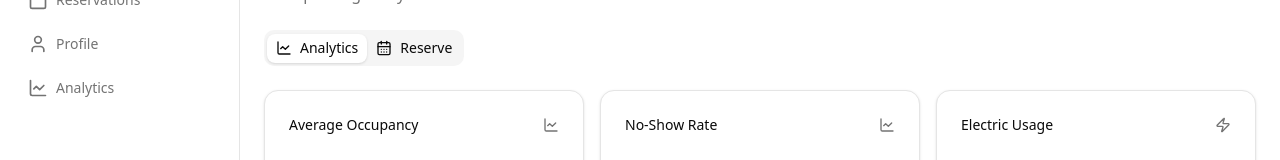
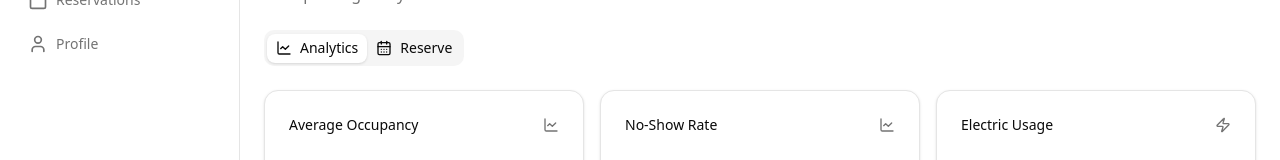
Before and after one commit to erwan-delcour/SKTAL1, a Next.js app in the folder frontend/: page /dashboard/manager in a window 1280 px wide. Shown: the part 147-307 px from the top of the page. Built offline with nearby package versions, Linux system fonts and the light colour scheme.

Commit message:
suspension des onglet analytics

```diff
--- a/frontend/src/components/dashboard-shell.tsx
+++ b/frontend/src/components/dashboard-shell.tsx
@@ -59,14 +59,14 @@ export function DashboardShell({ children, title, description, userRole }: Dashb
     })
   }
 
-  if (userRole === "Manager") {
-    routes.push({
-      label: "Analytics",
-      icon: LineChart,
-      href: `/dashboard/${userRole.toLowerCase()}/analytics`,
-      active: pathname === `/dashboard/${userRole.toLowerCase()}/analytics`,
-    })
-  }
+  // if (userRole === "Manager") {
+  //   routes.push({
+  //     label: "Analytics",
+  //     icon: LineChart,
+  //     href: `/dashboard/${userRole.toLowerCase()}/analytics`,
+  //     active: pathname === `/dashboard/${userRole.toLowerCase()}/analytics`,
+  //   })
+  // }
 
   return (
     <div className="flex min-h-screen flex-col">
```
